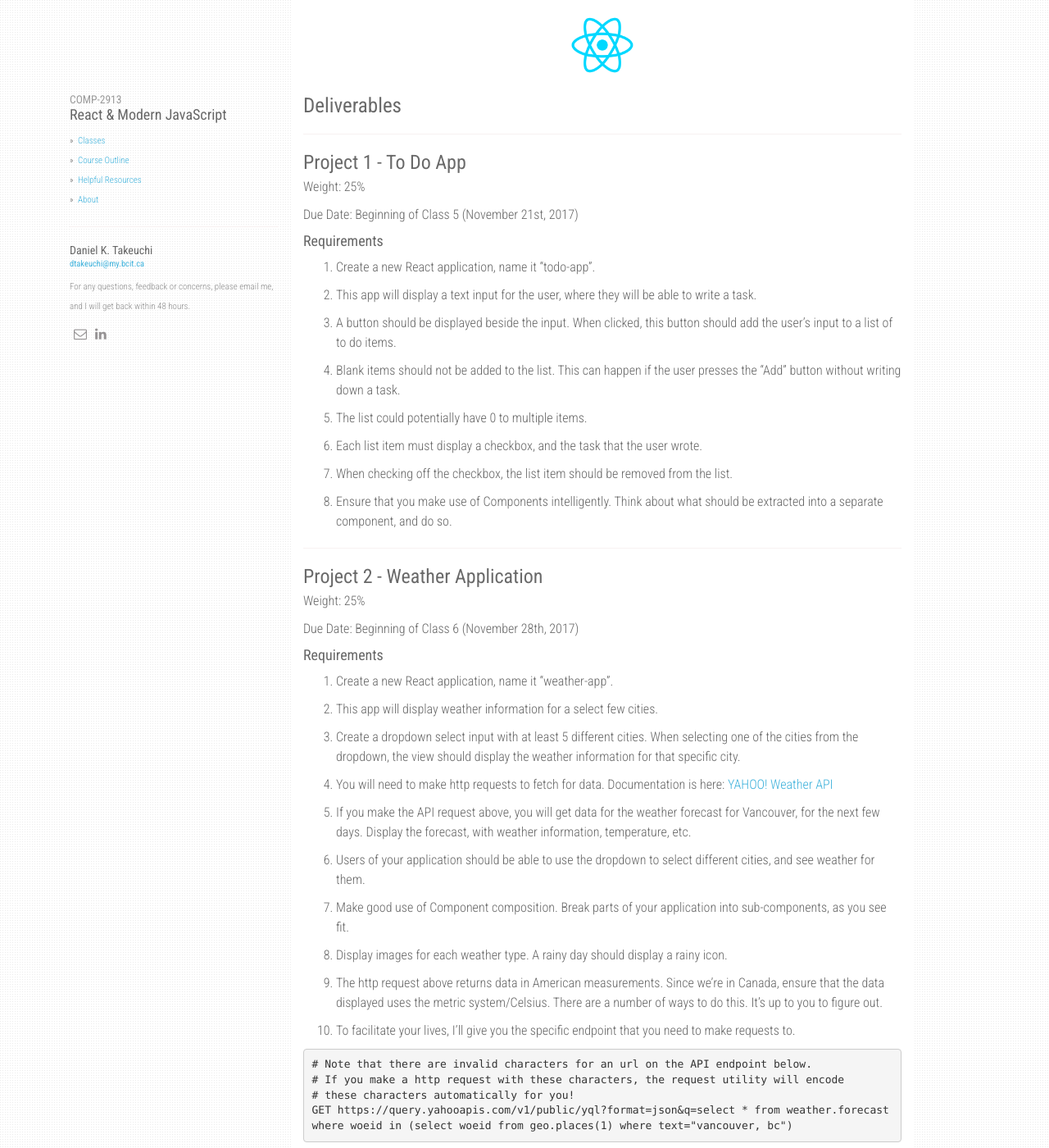
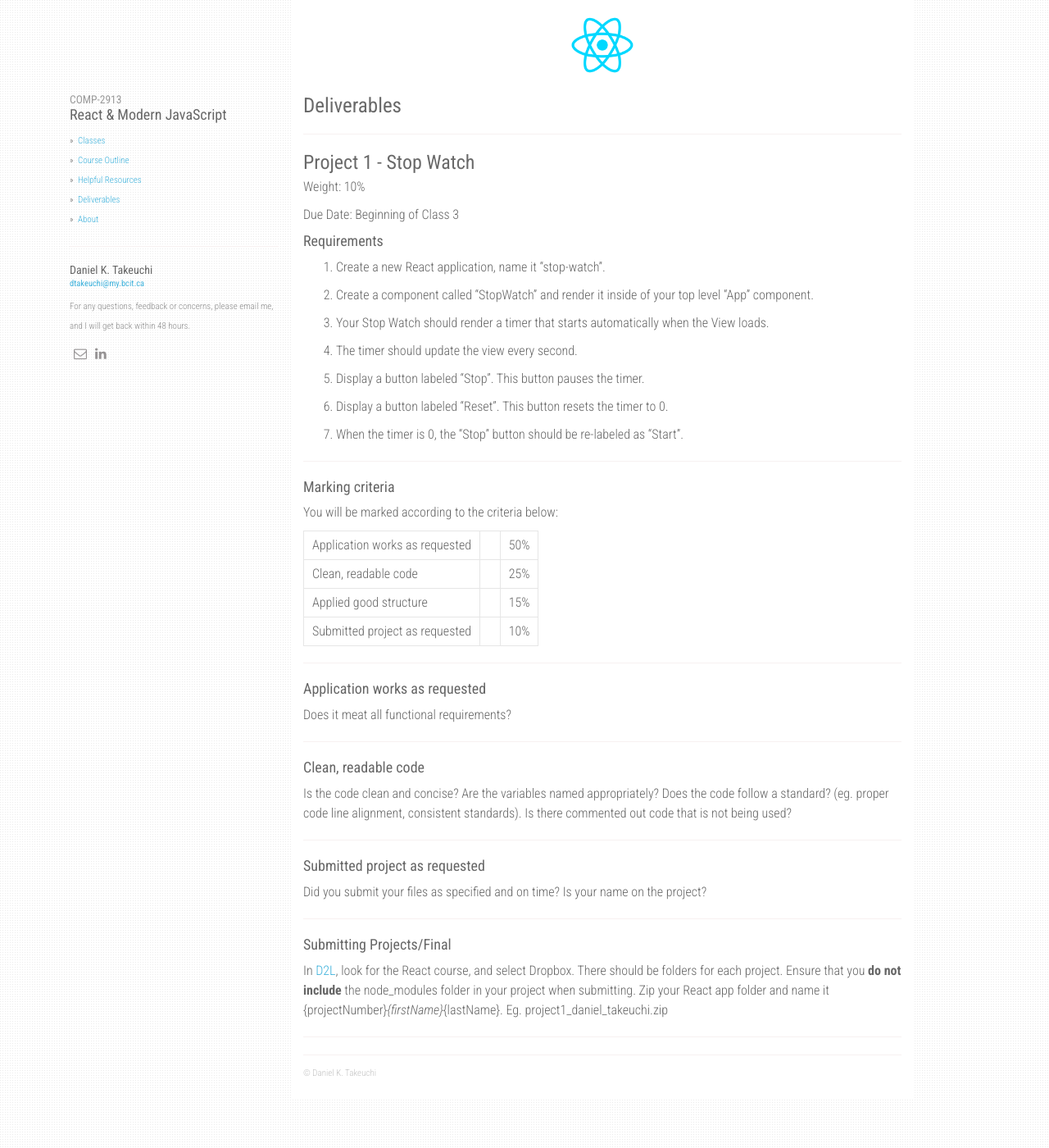
Before and after one commit to Julix91/COMP-2913, a Jekyll site: the page built from deliverables.md, in a window 1280 px wide and 1400 px high. Shown: the whole window at 82% size. Built offline with Jekyll 4.4.1, drawn with Linux system fonts in a browser that asks for light colours; nearby versions of some CDN libraries; some of the changed text lies outside the part shown.

Commit message:
Project 1 Instructions

```diff
--- a/_config.yml
+++ b/_config.yml
@@ -25,8 +25,8 @@ urls:
       url: /course_outline
     - text: Helpful Resources
       url: /help
-    # - text: Deliverables
-    #   url: /deliverables
+    - text: Deliverables
+      url: /deliverables
     - text: About
       url: /about
     # - text: My Projects
--- a/deliverables.md
+++ b/deliverables.md
@@ -4,9 +4,33 @@ title: Deliverables
 permalink: /deliverables/
 ---
 
-### Project 1 - To Do App
+### Project 1 - Stop Watch
 
-Weight: 25%
+Weight: 10%
+
+Due Date: Beginning of Class 3
+
+#### Requirements
+
+1. Create a new React application, name it "stop-watch".
+
+1. Create a component called "StopWatch" and render it inside of your top level "App" component.
+
+1. Your Stop Watch should render a timer that starts automatically when the View loads.
+
+1. The timer should update the view every second.
+
+1. Display a button labeled "Stop". This button pauses the timer.
+
+1. Display a button labeled "Reset". This button resets the timer to 0.
+
+1. When the timer is 0, the "Stop" button should be re-labeled as "Start".
+
+---
+
+<!-- ### Project 1 - To Do App
+
+Weight: 20%
 
 Due Date: Beginning of Class 5 (November 21st, 2017)
 
@@ -32,7 +56,7 @@ Due Date: Beginning of Class 5 (November 21st, 2017)
 
 ### Project 2 - Weather Application
 
-Weight: 25%
+Weight: 20%
 
 Due Date: Beginning of Class 6 (November 28th, 2017)
 
@@ -120,7 +144,7 @@ GET http://api.duckduckgo.com/?q=reactjs&format=json
 GET https://damp-fortress-54104.herokuapp.com/search?q=reactjs&format=json
 {% endhighlight %}
 
----
+--- -->
 
 #### Marking criteria
 
```
Also changed, not shown: course_outline.md (+11 -10 lines).
